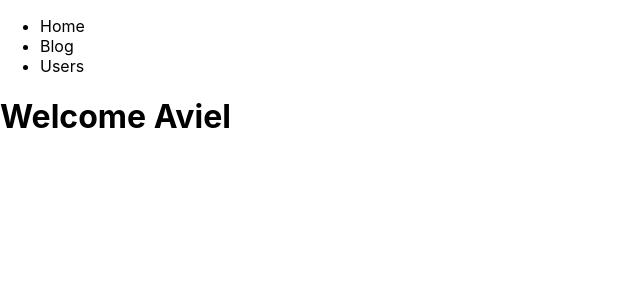
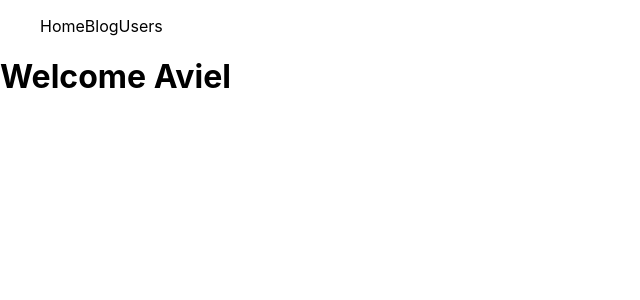
Before and after one commit to orangdong/next-typescript, a Next.js app: page / in a window 1280 px wide. Shown: the top 300 px of the page, without its empty margins (0-640 px from the left). Built offline with nearby package versions, Linux system fonts and the light colour scheme.

Commit message:
jsx styling

```diff
--- a/pages/index.tsx
+++ b/pages/index.tsx
@@ -4,7 +4,7 @@ import Link from 'next/link';
 const Home: NextPage = () => (
   <>
     <header>
-      <ul>
+      <ul style={{ listStyleType: 'none', display: 'flex' }}>
         <li><Link href="/"><a>Home</a></Link></li>
         <li><Link href="/blog"><a>Blog</a></Link></li>
         <li><Link href="/users"><a>Users</a></Link></li>
--- a/pages/users/index.tsx
+++ b/pages/users/index.tsx
@@ -1,5 +1,7 @@
 export default function Users() {
   return (
-    <div />
+    <>
+      <p>Ini halaman users</p>
+    </>
   );
 }
```
